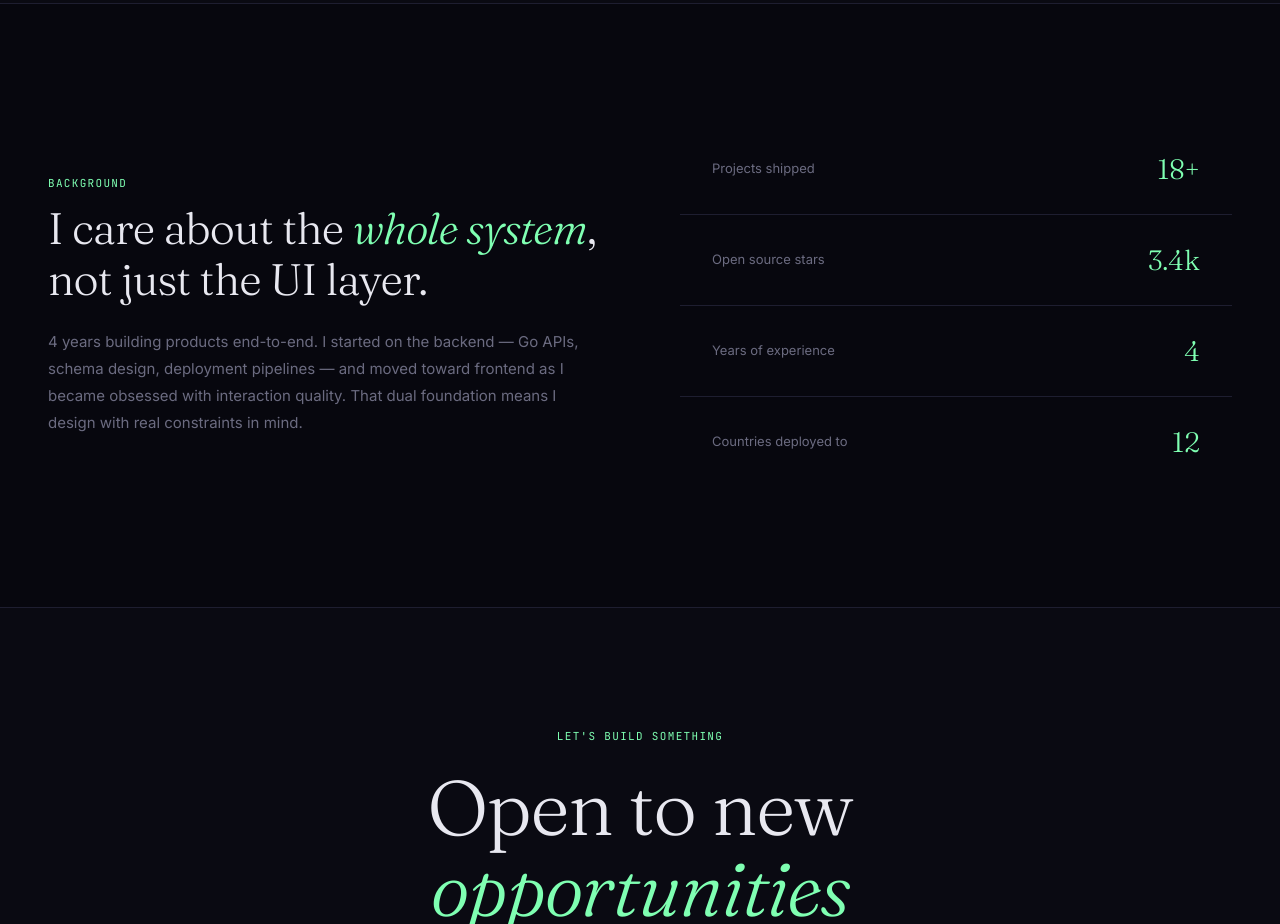
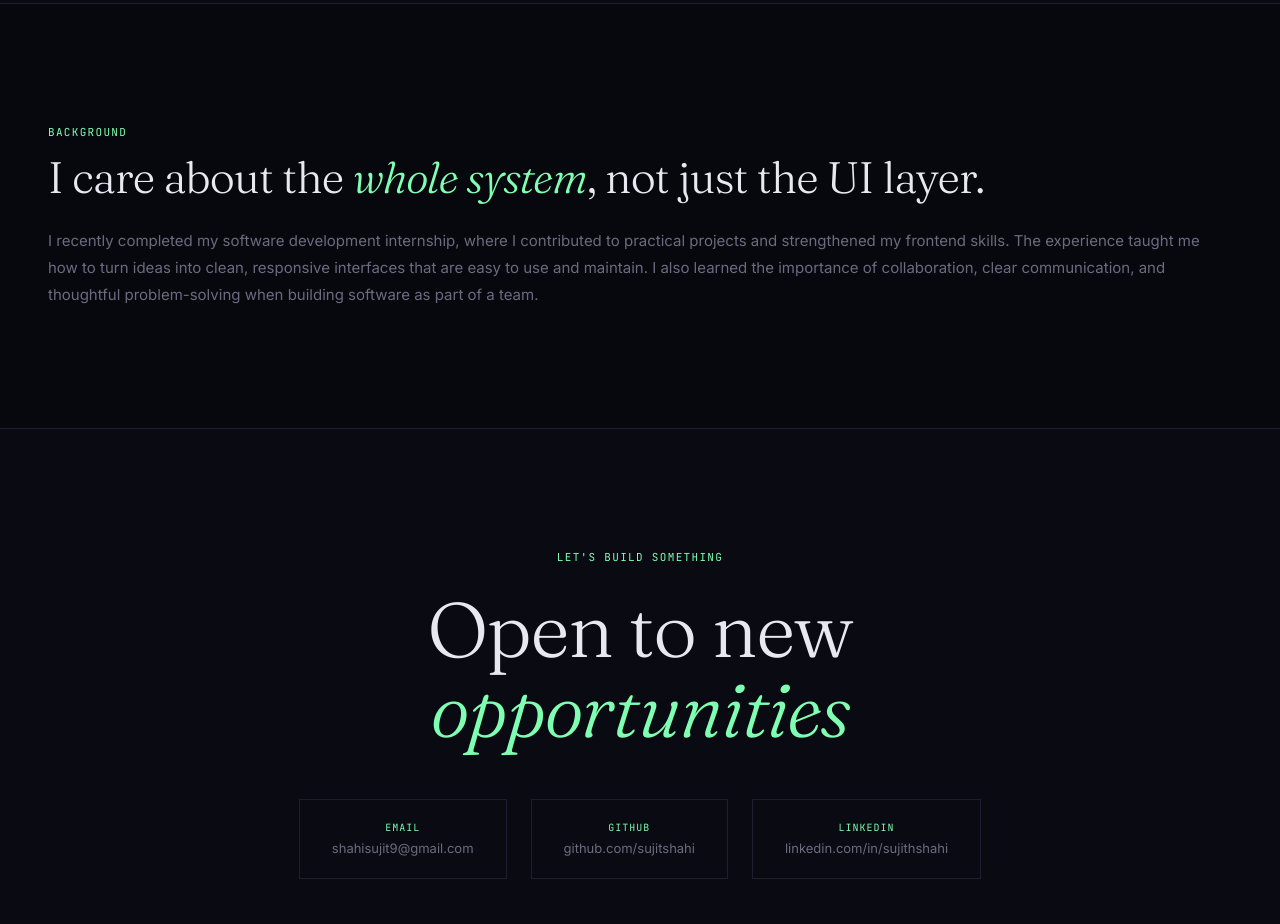
Before and after one commit to sujitshahi/PORTFOLIO, a Next.js app: page / in a window 1280 px wide. Shown: the part 2240-3164 px from the top of the page. Built offline with nearby package versions, Linux system fonts and the light colour scheme.

Commit message:
changes in skill section

```diff
--- a/src/app/components/About/AboutSection.tsx
+++ b/src/app/components/About/AboutSection.tsx
@@ -1,13 +1,6 @@
 import React from 'react'
 
 export default function AboutSection() {
- const stats = [
-    { label: 'Projects shipped', value: '18+' },
-    { label: 'Open source stars', value: '3.4k' },
-    { label: 'Years of experience', value: '4' },
-    { label: 'Countries deployed to', value: '12' },
-  ]
-
   return (
     <section
       style={{
@@ -48,36 +41,12 @@ export default function AboutSection() {
           layer.
         </h2>
         <p style={{ fontSize: '15px', lineHeight: 1.8, color: '#6b6b80', margin: 0 }}>
-          4 years building products end-to-end. I started on the backend — Go APIs, schema design,
-          deployment pipelines — and moved toward frontend as I became obsessed with interaction
-          quality. That dual foundation means I design with real constraints in mind.
+          I recently completed my software development internship, where I contributed to practical
+          projects and strengthened my frontend skills. The experience taught me how to turn ideas
+          into clean, responsive interfaces that are easy to use and maintain. I also learned the
+          importance of collaboration, clear communication, and thoughtful problem-solving when
+          building software as part of a team.
         </p>
-      </div>
-      <div style={{ display: 'flex', flexDirection: 'column', gap: '1px', background: '#1e1e30' }}>
-        {stats.map(({ label, value }) => (
-          <div
-            key={label}
-            style={{
-              background: '#07070e',
-              padding: '24px 32px',
-              display: 'flex',
-              justifyContent: 'space-between',
-              alignItems: 'center',
-            }}
-          >
-            <span style={{ fontSize: '13px', color: '#6b6b80' }}>{label}</span>
-            <span
-              style={{
-                fontFamily: 'Fraunces, serif',
-                fontSize: '28px',
-                fontWeight: 300,
-                color: '#7fffb2',
-              }}
-            >
-              {value}
-            </span>
-          </div>
-        ))}
       </div>
     </section>
   )
```
